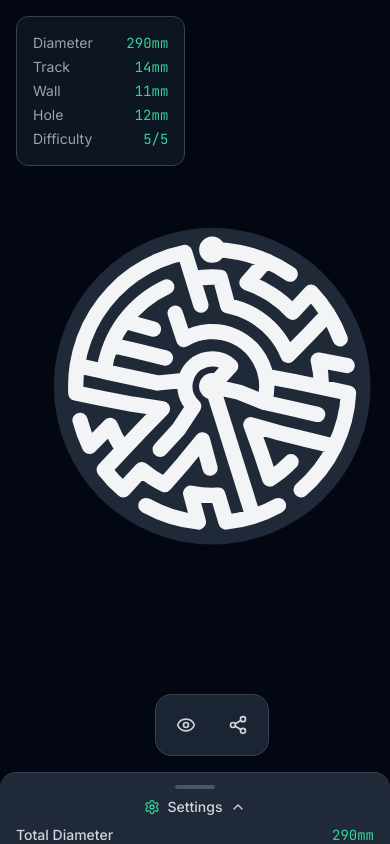
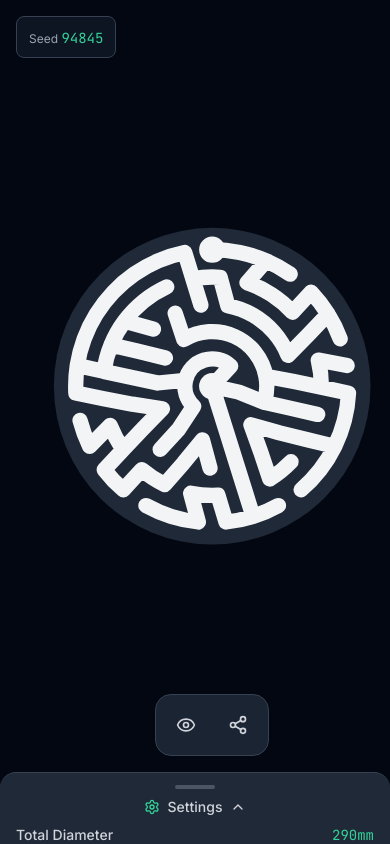
Before and after one commit to jburgess/mazemas-2025, a React (Vite) app: page / in a window 390 px wide. Built offline with nearby package versions, Linux system fonts and the light colour scheme.

Commit message:
Mobile: minimal seed badge, landscape-aware sheet height
- Replace redundant values grid with compact seed badge
- Reduce sheet height in landscape (50% vs 65% portrait)
- Auto-adjust when device rotates
- Desktop unchanged

```diff
--- a/components/MazeControls.tsx
+++ b/components/MazeControls.tsx
@@ -13,7 +13,8 @@ interface MazeControlsProps {
 
 // Bottom sheet snap points
 const COLLAPSED_HEIGHT = 72; // Just the handle + peek at title
-const EXPANDED_HEIGHT_VH = 65; // 65% of viewport height
+const EXPANDED_HEIGHT_PORTRAIT = 65; // 65% in portrait
+const EXPANDED_HEIGHT_LANDSCAPE = 50; // 50% in landscape (more maze visible)
 
 const MazeControls: React.FC<MazeControlsProps> = ({
     config,
@@ -27,9 +28,24 @@ const MazeControls: React.FC<MazeControlsProps> = ({
 
   // Mobile bottom sheet state
   const [isExpanded, setIsExpanded] = useState(false);
+  const [isLandscape, setIsLandscape] = useState(false);
 
-  // Calculate expanded height in pixels
-  const getExpandedHeight = () => typeof window !== 'undefined' ? window.innerHeight * (EXPANDED_HEIGHT_VH / 100) : 400;
+  // Detect landscape orientation
+  useEffect(() => {
+    const checkOrientation = () => {
+      setIsLandscape(window.innerWidth > window.innerHeight);
+    };
+    checkOrientation();
+    window.addEventListener('resize', checkOrientation);
+    return () => window.removeEventListener('resize', checkOrientation);
+  }, []);
+
+  // Calculate expanded height in pixels (smaller in landscape)
+  const getExpandedHeight = () => {
+    if (typeof window === 'undefined') return 400;
+    const heightPercent = isLandscape ? EXPANDED_HEIGHT_LANDSCAPE : EXPANDED_HEIGHT_PORTRAIT;
+    return window.innerHeight * (heightPercent / 100);
+  };
 
   // Spring animation for mobile bottom sheet
   const [sheetStyle, sheetApi] = useSpring(() => ({
@@ -44,6 +60,14 @@ const MazeControls: React.FC<MazeControlsProps> = ({
   useEffect(() => {
     onSheetHeightChange?.(COLLAPSED_HEIGHT);
   }, [onSheetHeightChange]);
+
+  // Update sheet height when orientation changes (if expanded)
+  useEffect(() => {
+    if (isExpanded) {
+      const newHeight = getExpandedHeight();
+      sheetApi.start({ height: newHeight });
+    }
+  }, [isLandscape, isExpanded, sheetApi]);
 
   // Drag gesture for mobile bottom sheet
   const bindDrag = useDrag(
--- a/components/MazeViewer.tsx
+++ b/components/MazeViewer.tsx
@@ -484,27 +484,20 @@ ${wedgeSections}
 
   return (
     <div className="flex-1 h-full relative bg-gray-950 flex flex-col">
-       <div className="absolute top-4 left-4 z-10 bg-gray-900/80 backdrop-blur-sm p-4 rounded-xl border border-gray-700 max-w-md pointer-events-none select-none">
-            <h1 className="text-2xl font-bold text-transparent bg-clip-text bg-gradient-to-r from-emerald-400 to-cyan-400 hidden md:block">
+       {/* Desktop: Full info overlay */}
+       <div className="hidden md:block absolute top-4 left-4 z-10 bg-gray-900/80 backdrop-blur-sm p-4 rounded-xl border border-gray-700 max-w-md pointer-events-none select-none">
+            <h1 className="text-2xl font-bold text-transparent bg-clip-text bg-gradient-to-r from-emerald-400 to-cyan-400">
                 Maze MAS 2025
             </h1>
-            {/* Desktop: compact info */}
-            <p className="text-gray-400 text-sm mt-1 hidden md:block">
+            <p className="text-gray-400 text-sm mt-1">
                 <span className="font-mono">{config.diameter}mm</span> Ø • Difficulty <span className="font-mono">{config.difficulty}</span> • Seed <span className="font-mono">{config.seed}</span>
             </p>
-            {/* Mobile: show key values prominently */}
-            <div className="md:hidden grid grid-cols-2 gap-x-4 gap-y-1 text-sm">
-                <div className="text-gray-400">Diameter</div>
-                <div className="font-mono text-emerald-400 text-right">{config.diameter}mm</div>
-                <div className="text-gray-400">Track</div>
-                <div className="font-mono text-emerald-400 text-right">{config.corridorWidth}mm</div>
-                <div className="text-gray-400">Wall</div>
-                <div className="font-mono text-emerald-400 text-right">{config.wallWidth}mm</div>
-                <div className="text-gray-400">Hole</div>
-                <div className="font-mono text-emerald-400 text-right">{config.holeRadius}mm</div>
-                <div className="text-gray-400">Difficulty</div>
-                <div className="font-mono text-emerald-400 text-right">{config.difficulty}/5</div>
-            </div>
+       </div>
+
+       {/* Mobile: Minimal seed badge */}
+       <div className="md:hidden absolute top-4 left-4 z-10 bg-gray-900/80 backdrop-blur-sm px-3 py-2 rounded-lg border border-gray-700 pointer-events-none select-none">
+            <span className="text-gray-400 text-xs">Seed </span>
+            <span className="font-mono text-emerald-400 text-sm">{config.seed}</span>
        </div>
 
        {/* Error Toast */}
```
